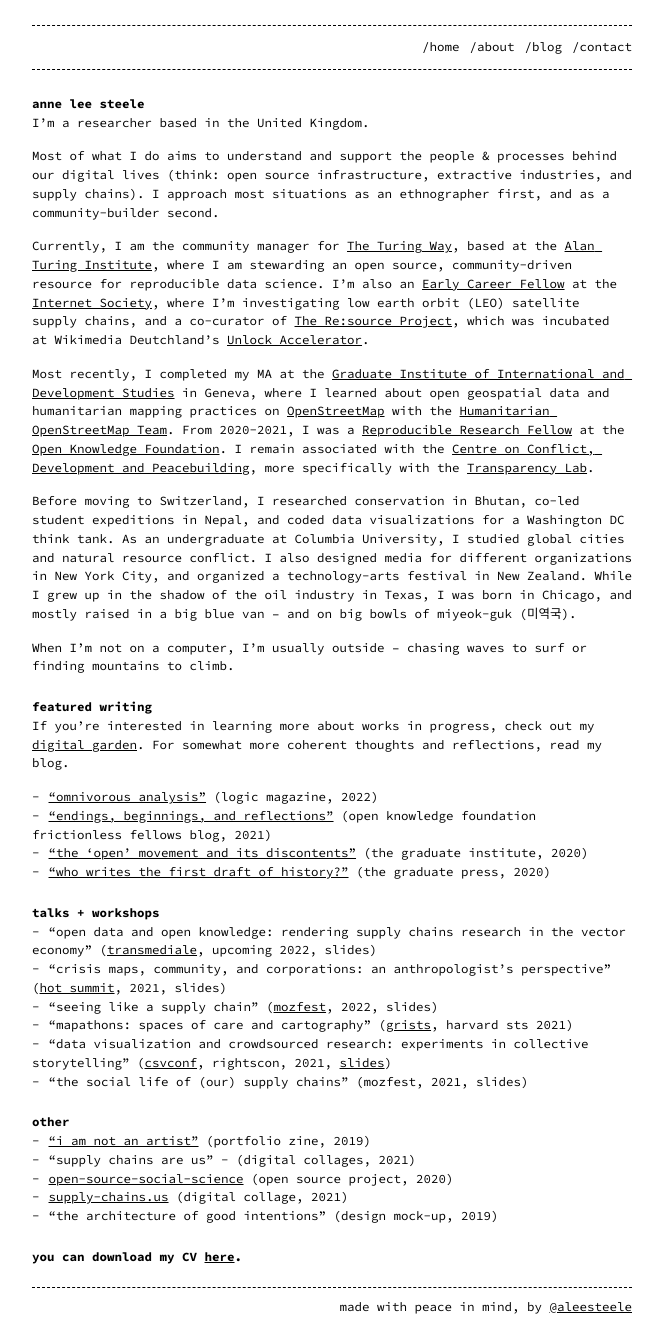
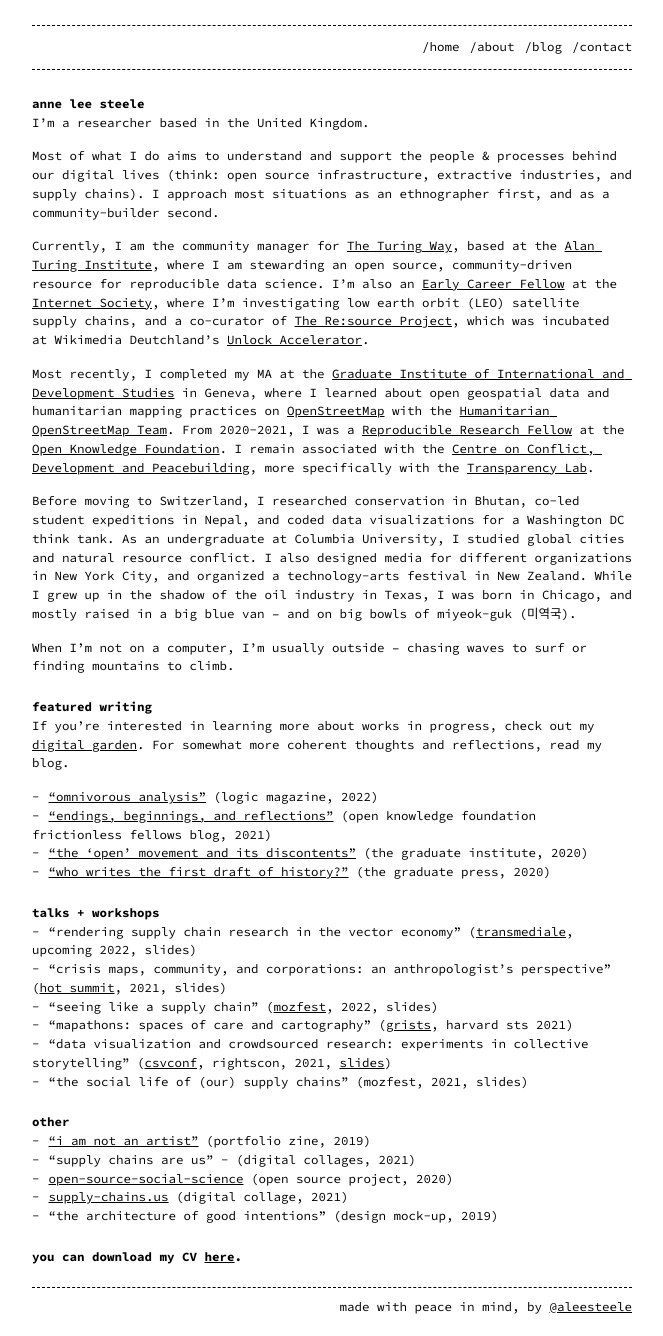
Before and after one commit to riggraz/no-style-please, a Jekyll site: the page built from about.md, in a window 1280 px wide. Shown: the whole page, without its empty margins (308-971 px from the left). Built offline with Jekyll 4.4.1, drawn with Linux system fonts in a browser that asks for light colours.

Commit message:
changing name of workshop

```diff
--- a/about.md
+++ b/about.md
@@ -30,7 +30,7 @@
 
 # talks + workshops
 
-- "open data and open knowledge: rendering supply chains research in the vector economy" (<a href="">transmediale</a>, upcoming 2022, slides)
+- "rendering supply chain research in the vector economy" (<a href="">transmediale</a>, upcoming 2022, slides)
 - "crisis maps, community, and corporations: an anthropologist's perspective" (<a href="https://summit.hotosm.org/">hot summit</a>, 2021, slides)
 - "seeing like a supply chain" (<a href="">mozfest</a>, 2022, slides)
 - "mapathons: spaces of care and cartography" (<a href="gristsconference.wordpress.com/">grists</a>, harvard sts 2021)
```
